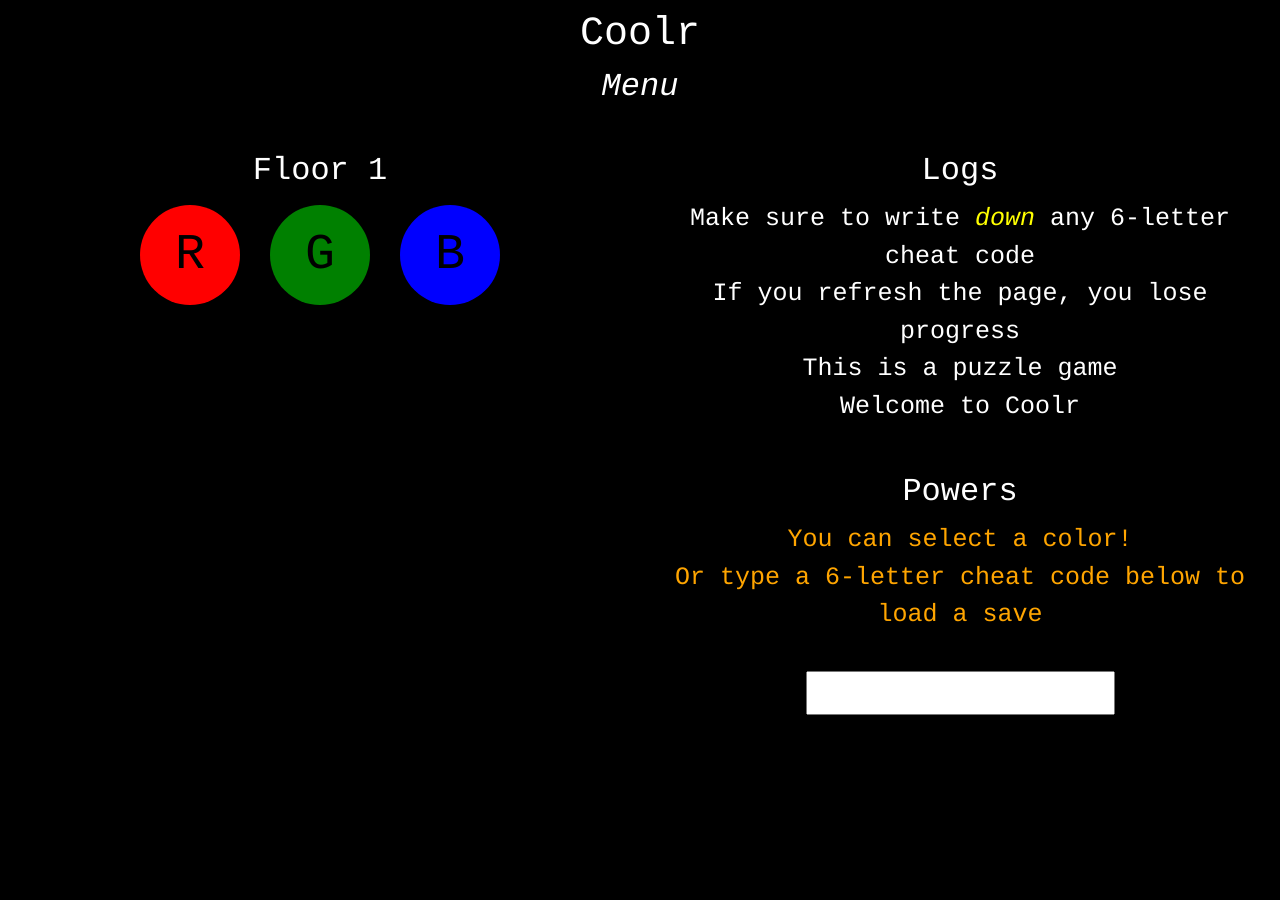
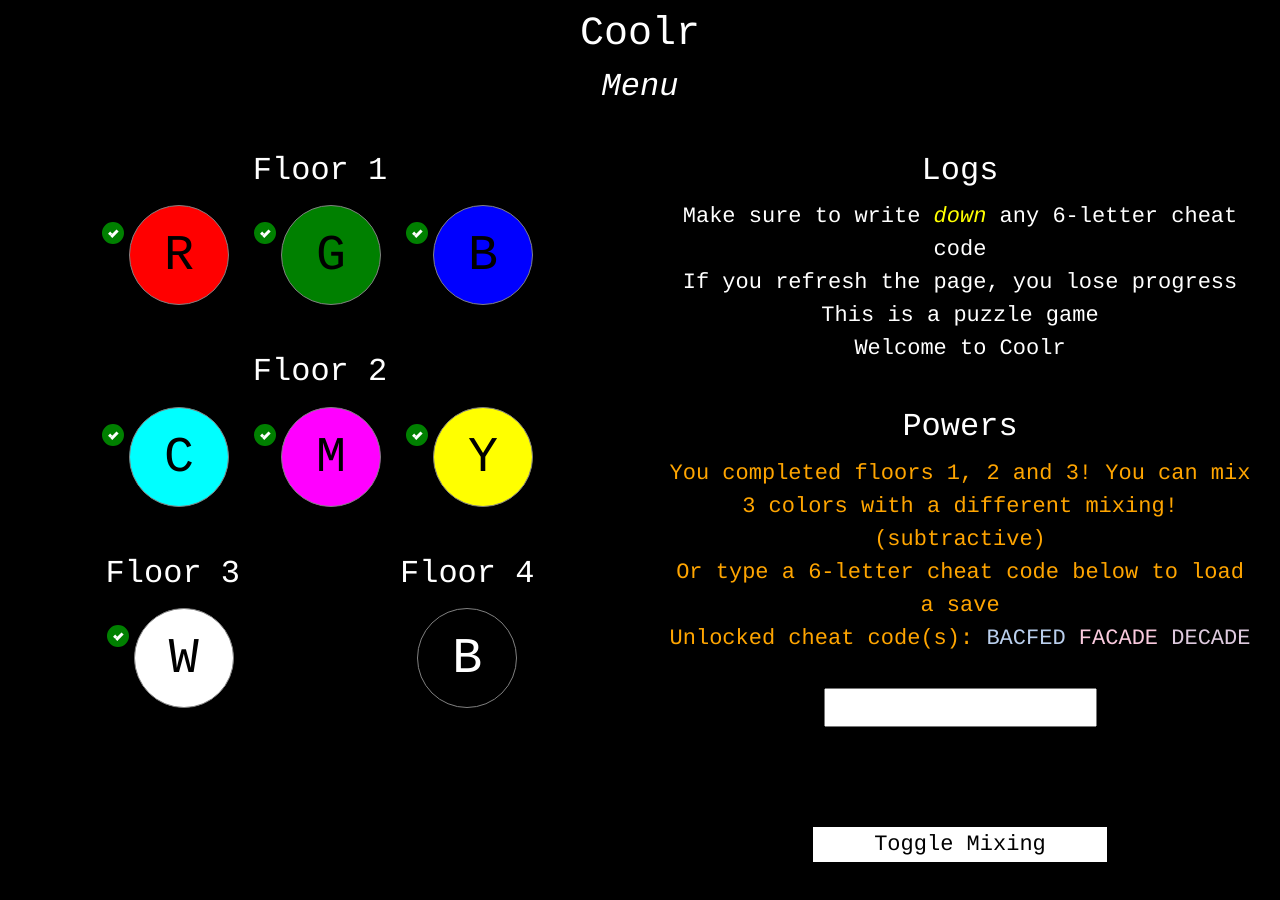
Before and after one commit to sebranly/coolr, a React (Create React App) app: page / in a window 1280 px wide. Shown: the top 900 px of the page. Before the commit the page ends 800 px from the top, so only its background shows below. Built offline with nearby package versions, Linux system fonts and the light colour scheme.

Commit message:
Subtractive mixing (#5)

```diff
--- a/src/App.css
+++ b/src/App.css
@@ -6,6 +6,7 @@
 .circle {
   margin: 5px;
   border-radius: 50%;
+  border: 1px solid grey;
   height: var(--avatar-size);
   text-align: center;
   width: var(--avatar-size);
@@ -45,7 +46,7 @@ body {
 .main {
   text-align: center;
   font-family: 'Courier';
-  font-size: 25px;
+  font-size: 22px;
 }
 
 .block {
@@ -343,3 +344,13 @@ body {
   cursor: pointer;
   font-weight: bold;
 }
+
+.additive {
+  color: black;
+  background-color: white;
+}
+
+.subtractive {
+  color: white;
+  background-color: black;
+}
--- a/src/App.tsx
+++ b/src/App.tsx
@@ -4,7 +4,7 @@ import './App.css';
 import 'bootstrap/dist/css/bootstrap.min.css';
 import { Helmet, HelmetProvider } from 'react-helmet-async';
 import { isMobile } from 'react-device-detect';
-import { Color, Progress, Puzzle } from './types';
+import { Color, Mode, Progress, Puzzle } from './types';
 import { PuzzleSelection } from './components/PuzzleSelection';
 import { Notes } from './components/Notes';
 import { DinoCrisis } from './components/DinoCrisis';
@@ -33,6 +33,7 @@ import {
 import { CODE_BLUE, CODE_CYAN, CODE_GREEN, CODE_LENGTH, CODE_MAGENTA, CODE_RED, CODE_YELLOW } from './constants';
 
 const App = () => {
+  const [mode, setMode] = React.useState(Mode.Additive);
   const [logs, setLogs] = React.useState([
     'Welcome to Coolr',
     'This is a puzzle game',
@@ -48,7 +49,26 @@ const App = () => {
   const [puzzle, setPuzzle] = React.useState(Puzzle.Menu);
 
   const onRejectLevel = (level: Color) => () => {
-    setLogs([...logs, `Mix colors from floor 1 to access color ${level}`]);
+    const floorIndex = mode === Mode.Additive ? 1 : 2;
+    const isBlackInaccessible = level === Color.Black && mode === Mode.Additive;
+    const isWhiteInaccessible = level === Color.White && mode === Mode.Subtractive;
+
+    const isInaccessible = isBlackInaccessible || isWhiteInaccessible;
+    if (isInaccessible) {
+      setLogs([...logs, `${level} cannot be accessed in ${mode} mixing`]);
+    } else {
+      setLogs([...logs, `Mix colors from floor ${floorIndex} to access color ${level}`]);
+    }
+  };
+
+  const toggleMode = () => {
+    const newMode = mode === Mode.Additive ? Mode.Subtractive : Mode.Additive;
+    setMode(newMode);
+
+    const levelsText = getLevelsText([], newMode);
+    setLogs([...logs, `You are now using ${newMode} mixing!`, levelsText]);
+    setLevel(undefined);
+    setLevels([]);
   };
 
   const onChangeCode = (e: any) => {
@@ -115,7 +135,7 @@ const App = () => {
       setLevels(newLevels);
 
       if (newLevels.length === 3) {
-        const resultLevelMix3 = getResultLevelMix3(newLevels);
+        const resultLevelMix3 = getResultLevelMix3(newLevels, mode);
 
         setLevel(resultLevelMix3);
         const levelSave = resultLevelMix3;
@@ -123,7 +143,7 @@ const App = () => {
           setSave({ ...save, [levelSave]: Progress.Available });
         }
       } else if (newLevels.length === 2) {
-        const resultLevelMix2 = getResultLevelMix2(newLevels);
+        const resultLevelMix2 = getResultLevelMix2(newLevels, mode);
 
         setLevel(resultLevelMix2);
         const levelSave = resultLevelMix2;
@@ -138,7 +158,7 @@ const App = () => {
       setLevels(newLevels);
 
       if (newLevels.length === 2) {
-        const resultLevelMix2 = getResultLevelMix2(newLevels);
+        const resultLevelMix2 = getResultLevelMix2(newLevels, mode);
 
         setLevel(resultLevelMix2);
         const levelSave = resultLevelMix2;
@@ -150,7 +170,7 @@ const App = () => {
       }
     }
 
-    const levelsText = getLevelsText(newLevels);
+    const levelsText = getLevelsText(newLevels, mode);
     additionalLogs.push(levelsText);
     setLogs([...logs, ...additionalLogs]);
   };
@@ -188,6 +208,11 @@ const App = () => {
     );
   };
 
+  const classesMixing = classnames('button', {
+    additive: mode === Mode.Additive,
+    subtractive: mode === Mode.Subtractive
+  });
+
   return (
     <HelmetProvider>
       <link
@@ -210,6 +235,7 @@ const App = () => {
               <>
                 <PuzzleSelection
                   levels={levels}
+                  mode={mode}
                   onRejectLevel={onRejectLevel}
                   onSelectLevel={onSelectLevel}
                   save={save}
@@ -253,6 +279,11 @@ const App = () => {
             {puzzle === Puzzle.Menu && (
               <input className="text-center" value={code} type="text" onChange={onChangeCode} />
             )}
+            {save.white === Progress.Done && (
+              <div className={classesMixing} onClick={toggleMode}>
+                Toggle Mixing
+              </div>
+            )}
           </div>
         </div>
       </div>
--- a/src/components/Notes.tsx
+++ b/src/components/Notes.tsx
@@ -30,13 +30,16 @@ const Notes: React.FC<NotesProps> = (props) => {
           ? `${word} italic`
           : '';
 
+      const bgClass = word === Color.Black ? 'bg-white' : '';
+
       const italicClass = word === 'hexactly' ? 'italic' : '';
       const codeClass = VALID_CODES.includes(word) ? word.toLowerCase() : '';
 
       const successClass = ['Congrats!', 'Success:'].includes(word) ? 'green' : '';
       const failureClass = word === 'Failure:' ? 'red' : '';
-      const objectiveClass = word === 'Objective:' ? 'orange' : '';
+      const objectiveClass = ['Objective:', 'additive', 'subtractive'].includes(word) ? 'orange' : '';
       const classes = classnames(
+        bgClass,
         codeClass,
         objectiveClass,
         italicClass,
@@ -63,9 +66,12 @@ const Notes: React.FC<NotesProps> = (props) => {
       }
 
       return (
-        <div className={classes} key={key}>
-          {word}{' '}
-        </div>
+        <>
+          <div className={classes} key={key}>
+            {word}
+          </div>
+          <div className="inline bg-black"> </div>
+        </>
       );
     });
   };
--- a/src/components/PuzzleSelection.tsx
+++ b/src/components/PuzzleSelection.tsx
@@ -2,22 +2,24 @@ import * as React from 'react';
 import { Color } from '../types';
 import classnames from 'classnames';
 import { ColorDot } from './ColorDot';
-import { Progress, Save } from '../types';
-import { hasLevel2, hasLevel3 } from '../utils';
+import { Mode, Progress, Save } from '../types';
+import { hasLevel2, hasLevel3, hasLevel4 } from '../utils';
 
 export interface PuzzleSelectionProps {
   className?: string;
   levels: Color[];
+  mode: Mode;
   onRejectLevel: (level: Color) => () => void;
   onSelectLevel: (level: Color) => () => void;
   save: Save;
 }
 
 const PuzzleSelection: React.FC<PuzzleSelectionProps> = (props) => {
-  const { className, save, levels, onRejectLevel, onSelectLevel } = props;
+  const { className, mode, save, levels, onRejectLevel, onSelectLevel } = props;
   const { Hidden } = Progress;
-  const { Red, Green, Blue, Magenta, Cyan, Yellow, White } = Color;
+  const { Red, Green, Blue, Magenta, Cyan, Yellow, White, Black } = Color;
   const { red, green, blue, magenta, cyan, yellow, white } = save;
+  const { Additive, Subtractive } = Mode;
 
   const renderLevel2 = () => {
     const hasLvl2 = hasLevel2(save);
@@ -34,7 +36,7 @@ const PuzzleSelection: React.FC<PuzzleSelectionProps> = (props) => {
               className="black"
               color={Cyan}
               levels={levels}
-              onRejectLevel={onRejectLevel(Cyan)}
+              onRejectLevel={mode === Additive ? onRejectLevel(Cyan) : onSelectLevel(Cyan)}
               miniSave={save.cyan}
             />
           )}
@@ -43,7 +45,7 @@ const PuzzleSelection: React.FC<PuzzleSelectionProps> = (props) => {
               className="black"
               color={Magenta}
               levels={levels}
-              onRejectLevel={onRejectLevel(Magenta)}
+              onRejectLevel={mode === Additive ? onRejectLevel(Magenta) : onSelectLevel(Magenta)}
               miniSave={save.magenta}
             />
           )}
@@ -52,7 +54,7 @@ const PuzzleSelection: React.FC<PuzzleSelectionProps> = (props) => {
               className="black"
               color={Yellow}
               levels={levels}
-              onRejectLevel={onRejectLevel(Yellow)}
+              onRejectLevel={mode === Additive ? onRejectLevel(Yellow) : onSelectLevel(Yellow)}
               miniSave={save.yellow}
             />
           )}
@@ -67,7 +69,7 @@ const PuzzleSelection: React.FC<PuzzleSelectionProps> = (props) => {
     if (!hasLvl3) return null;
 
     return (
-      <>
+      <div className="flex-one">
         <br />
         <h2>Floor 3</h2>
         <div className="block">
@@ -79,7 +81,29 @@ const PuzzleSelection: React.FC<PuzzleSelectionProps> = (props) => {
             miniSave={save.white}
           />
         </div>
-      </>
+      </div>
+    );
+  };
+
+  const renderLevel4 = () => {
+    const hasLvl4 = hasLevel4(save);
+
+    if (!hasLvl4) return null;
+
+    return (
+      <div className="flex-one">
+        <br />
+        <h2>Floor 4</h2>
+        <div className="block">
+          <ColorDot
+            className="white"
+            color={Black}
+            levels={levels}
+            onRejectLevel={onRejectLevel(Black)}
+            miniSave={save.black}
+          />
+        </div>
+      </div>
     );
   };
 
@@ -91,26 +115,29 @@ const PuzzleSelection: React.FC<PuzzleSelectionProps> = (props) => {
           className="black"
           color={Red}
           levels={levels}
-          onSelectLevel={onSelectLevel(Red)}
+          onSelectLevel={mode === Additive ? onSelectLevel(Red) : onRejectLevel(Red)}
           miniSave={save.red}
         />
         <ColorDot
           className="black"
           color={Green}
           levels={levels}
-          onSelectLevel={onSelectLevel(Green)}
+          onSelectLevel={mode === Additive ? onSelectLevel(Green) : onRejectLevel(Green)}
           miniSave={save.green}
         />
         <ColorDot
           className="black"
           color={Blue}
           levels={levels}
-          onSelectLevel={onSelectLevel(Blue)}
+          onSelectLevel={mode === Additive ? onSelectLevel(Blue) : onRejectLevel(Blue)}
           miniSave={save.blue}
         />
       </div>
       {renderLevel2()}
-      {renderLevel3()}
+      <div className="flex">
+        {renderLevel3()}
+        {renderLevel4()}
+      </div>
     </>
   );
 };
--- a/src/constants.ts
+++ b/src/constants.ts
@@ -2,6 +2,7 @@ export const CODE_LENGTH = 6;
 export const MIX_ONE_COLOR_MSG = 'You can select a color!';
 export const MIX_TWO_COLORS_MSG = 'You completed floor 1! You can mix 2 colors!';
 export const MIX_THREE_COLORS_MSG = 'You completed both floor 1 and floor 2! You can mix 3 colors!';
+export const MIX_MODE_MSG = `You completed floors 1, 2 and 3! You can mix 3 colors with a different mixing! (subtractive)`;
 export const RUPEES_INITIAL_COUNT = 1;
 export const CODE_RED = 'BEDBAD';
 export const CODE_BLUE = 'DABBED';
--- a/src/types.ts
+++ b/src/types.ts
@@ -5,7 +5,13 @@ export enum Color {
   Cyan = 'cyan',
   Magenta = 'magenta',
   Yellow = 'yellow',
-  White = 'white'
+  White = 'white',
+  Black = 'black'
+}
+
+export enum Mode {
+  Additive = 'additive',
+  Subtractive = 'subtractive'
 }
 
 export enum Progress {
@@ -22,6 +28,7 @@ export interface Save {
   magenta: Progress;
   yellow: Progress;
   white: Progress;
+  black: Progress;
 }
 
 export enum Puzzle {
--- a/src/utils/index.ts
+++ b/src/utils/index.ts
@@ -9,9 +9,10 @@ import {
   MIX_ONE_COLOR_MSG,
   MIX_THREE_COLORS_MSG,
   MIX_TWO_COLORS_MSG,
-  VALID_CODES
+  VALID_CODES,
+  MIX_MODE_MSG
 } from '../constants';
-import { Color, Progress, Save, Puzzle, RupeeColor } from '../types';
+import { Color, Progress, Save, Mode, Puzzle, RupeeColor } from '../types';
 
 const getPlural = (str: string, count: number) => {
   if (count === 1) return str;
@@ -23,13 +24,14 @@ const getDefaultSave = () => {
 
   // TODO: change
   const defaultSave: Save = {
-    red: Available,
-    green: Available,
-    blue: Available,
-    cyan: Hidden,
-    magenta: Hidden,
-    yellow: Hidden,
-    white: Hidden
+    red: Done,
+    green: Done,
+    blue: Done,
+    cyan: Done,
+    magenta: Done,
+    yellow: Done,
+    white: Done,
+    black: Available
   };
 
   return defaultSave;
@@ -50,16 +52,23 @@ const canMix2 = (save: Save) => {
 const canMix3 = (save: Save) => {
   const { Done } = Progress;
 
-  const { red, green, blue, magenta, yellow, cyan } = save;
+  const { magenta, yellow, cyan } = save;
 
-  const redDone = red === Done;
-  const greenDone = green === Done;
-  const blueDone = blue === Done;
   const magentaDone = magenta === Done;
   const yellowDone = yellow === Done;
   const cyanDone = cyan === Done;
 
-  return redDone && greenDone && blueDone && magentaDone && yellowDone && cyanDone;
+  return canMix2(save) && magentaDone && yellowDone && cyanDone;
+};
+
+const canUseSubtractiveMix = (save: Save) => {
+  const { Done } = Progress;
+
+  const { white } = save;
+
+  const whiteDone = white === Done;
+
+  return canMix3(save) && whiteDone;
 };
 
 const hasLevel2 = (save: Save) => {
@@ -74,6 +83,13 @@ const hasLevel3 = (save: Save) => {
   const { white } = save;
 
   return white !== Hidden;
+};
+
+const hasLevel4 = (save: Save) => {
+  const { Hidden } = Progress;
+  const { black } = save;
+
+  return black !== Hidden;
 };
 
 const getNewLevelsMix2 = (levels: Color[], level: Color) => {
@@ -100,33 +116,47 @@ const getNewLevelsMix3 = (levels: Color[], level: Color) => {
   return hasLevel ? levels.filter((l) => l !== level) : [level, levels[0]];
 };
 
-const getLevelsText = (levels: Color[]) => {
+const getLevelsText = (levels: Color[], mode: Mode) => {
   if (levels.length === 0) return 'No color selected';
   if (levels.length === 1) return `Color ${levels[0]} is selected`;
 
-  const mix = levels.length === 2 ? getResultLevelMix2(levels) : getResultLevelMix3(levels);
+  const mix = levels.length === 2 ? getResultLevelMix2(levels, mode) : getResultLevelMix3(levels, mode);
 
   return `Colors ${levels.join(' ')} are selected: mix is ${mix}`;
 };
 
-const getResultLevelMix2 = (levels: Color[]) => {
+const getResultLevelMix2 = (levels: Color[], mode: Mode) => {
   if (levels.length !== 2) return undefined;
 
   const { Red, Green, Blue, Cyan, Magenta, Yellow } = Color;
 
-  if (levels.includes(Red) && levels.includes(Green)) return Yellow;
-  if (levels.includes(Green) && levels.includes(Blue)) return Cyan;
-  if (levels.includes(Red) && levels.includes(Blue)) return Magenta;
+  if (mode === Mode.Additive) {
+    if (levels.includes(Red) && levels.includes(Green)) return Yellow;
+    if (levels.includes(Green) && levels.includes(Blue)) return Cyan;
+    if (levels.includes(Red) && levels.includes(Blue)) return Magenta;
+  }
+
+  if (mode === Mode.Subtractive) {
+    if (levels.includes(Magenta) && levels.includes(Cyan)) return Blue;
+    if (levels.includes(Cyan) && levels.includes(Yellow)) return Green;
+    if (levels.includes(Magenta) && levels.includes(Yellow)) return Red;
+  }
 
   return undefined;
 };
 
-const getResultLevelMix3 = (levels: Color[]) => {
+const getResultLevelMix3 = (levels: Color[], mode: Mode) => {
   if (levels.length !== 3) return undefined;
 
-  const { Red, Green, Blue, White } = Color;
+  const { Black, Red, Green, Blue, White, Cyan, Magenta, Yellow } = Color;
 
-  if (levels.includes(Red) && levels.includes(Green) && levels.includes(Blue)) return White;
+  if (mode === Mode.Additive && levels.includes(Red) && levels.includes(Green) && levels.includes(Blue)) {
+    return White;
+  }
+
+  if (mode === Mode.Subtractive && levels.includes(Magenta) && levels.includes(Cyan) && levels.includes(Yellow)) {
+    return Black;
+  }
 
   return undefined;
 };
@@ -139,6 +169,7 @@ const getPowerLogs = (save: Save) => {
   const commonLogs =
     codes.length > 0 ? [...commonLogsTemp, `Unlocked cheat code(s): ${codes.join(' ')}`] : commonLogsTemp;
 
+  if (canUseSubtractiveMix(save)) return [MIX_MODE_MSG, ...commonLogs];
   if (canMix3(save)) return [MIX_THREE_COLORS_MSG, ...commonLogs];
   if (canMix2(save)) return [MIX_TWO_COLORS_MSG, ...commonLogs];
 
@@ -307,6 +338,7 @@ const getCodes = (save: Save) => {
 };
 
 export {
+  canUseSubtractiveMix,
   getColorPuzzle,
   getCodes,
   getCodesInvalidMsg,
@@ -319,6 +351,7 @@ export {
   getDefaultSave,
   hasLevel2,
   hasLevel3,
+  hasLevel4,
   getLevelsText,
   getNewLevelsMix2,
   getNewLevelsMix3,
```
